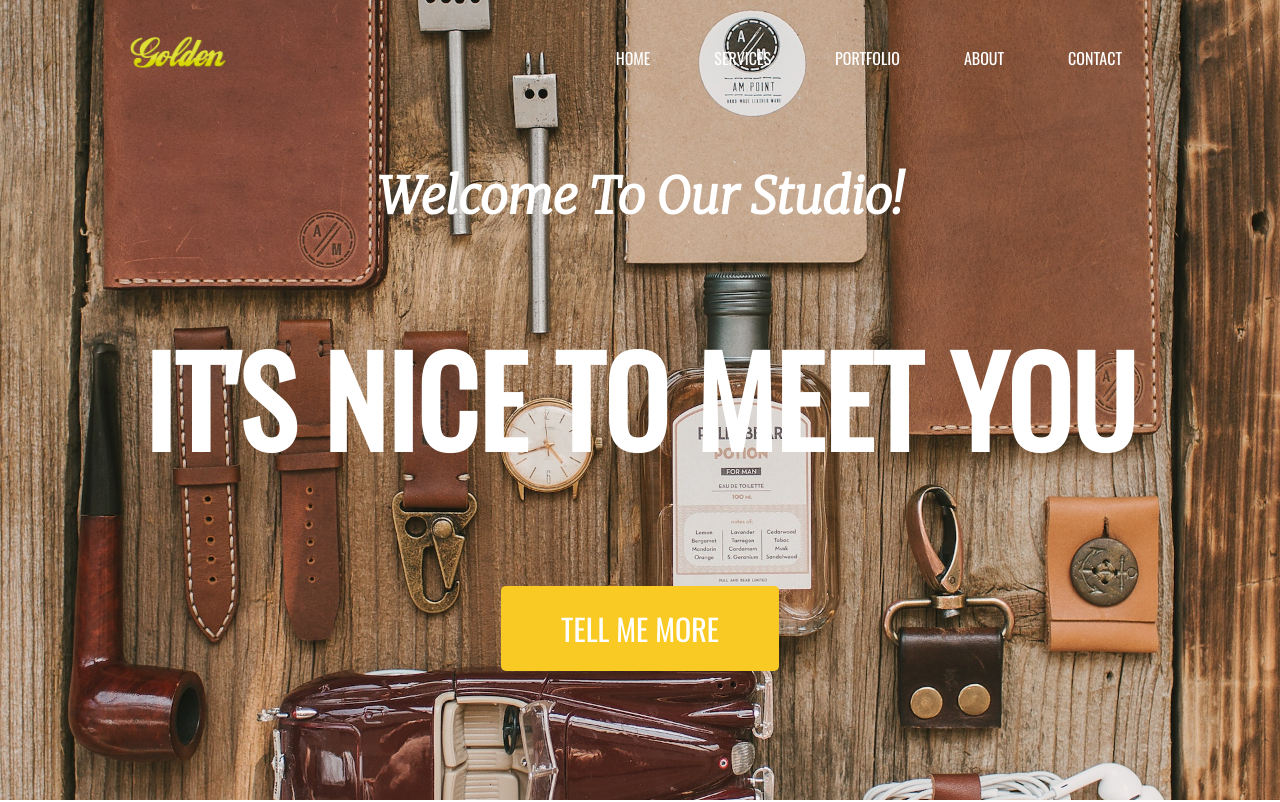
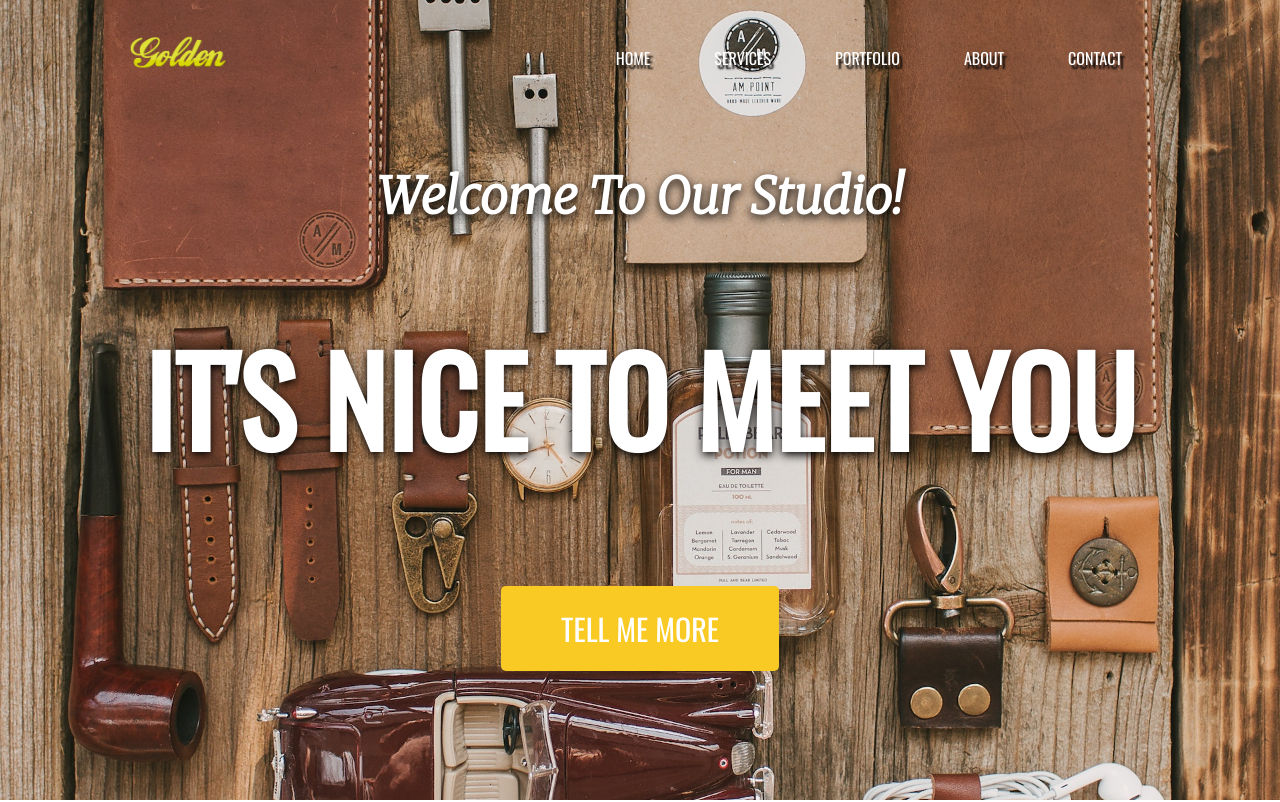
Before and after one commit to DagmaraJaneczek/ts_project, a website: page index.html in a window 1280 px wide. Shown: the top 802 px of the page. Drawn offline with nearby package versions, Linux system fonts and the light colour scheme.

Commit message:
Correction to splash section

```diff
--- a/sass/style.scss
+++ b/sass/style.scss
@@ -68,6 +68,7 @@ header{
 .nav-links li a {
     transition: all 0.3s ease 0s;
     color: #fff;
+    text-shadow: 3px 4px 2px rgb(8, 8, 8);
 }
 
 .nav-links li a:hover {
@@ -93,18 +94,20 @@ header{
     }
 
 .page-title{
-    color: #ffffff;
+    color: #fff;
     font-size: 50px;
     font-family: 'Merriweather', serif;
     font-style: italic;
     position: relative;
     margin: 55px 0 0 0;
+    text-shadow:0px 3px 10px #000;
 }
 
 .page-subtitle {
-    color: #ffffff;
+    color: #fff;
     font-family: 'Oswald', sans-serif;
     font-size: 120px;
+    text-shadow:0px 3px 10px #000;
 }
 
 .splash-btn {
```
Also changed, not shown: css/style.css, 1 other file.
